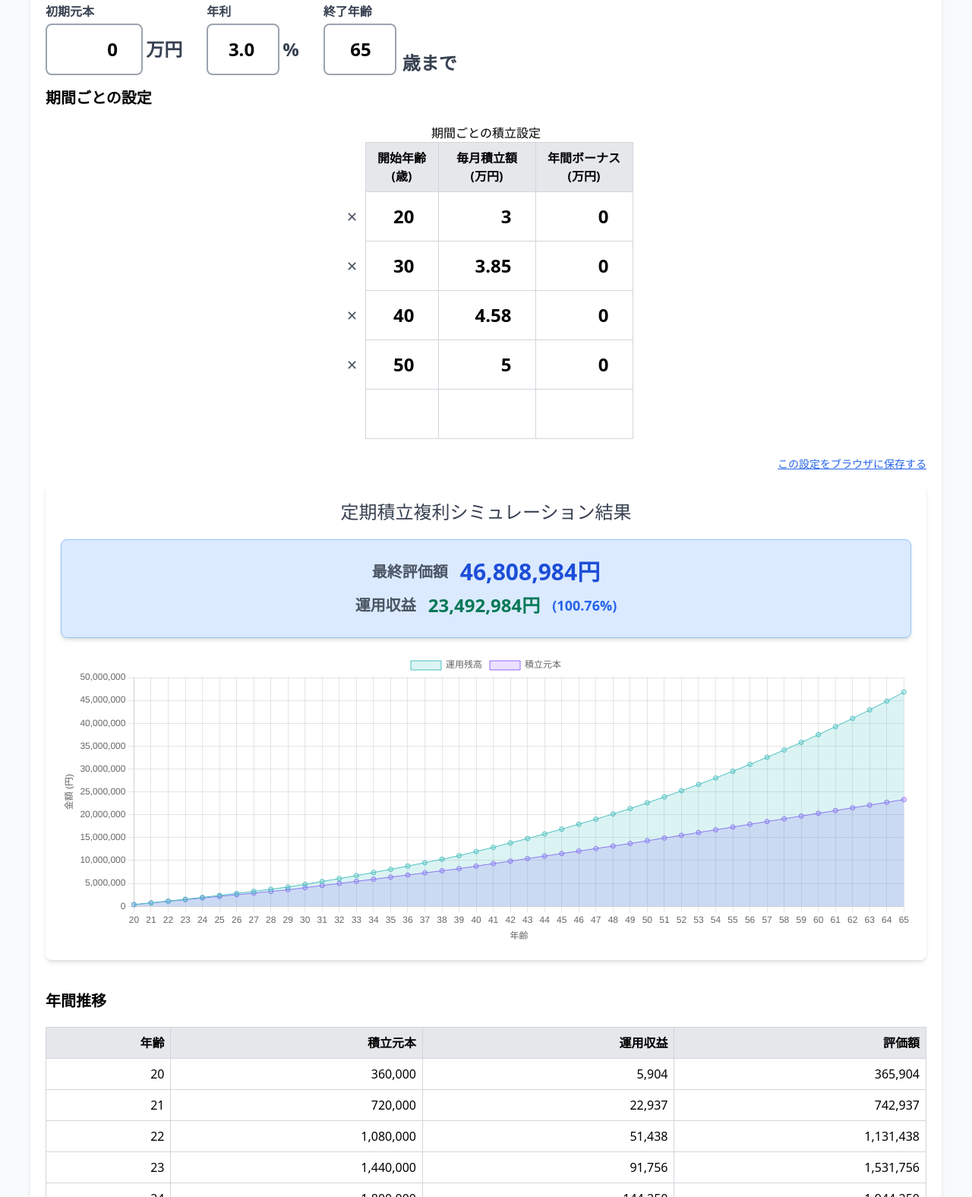
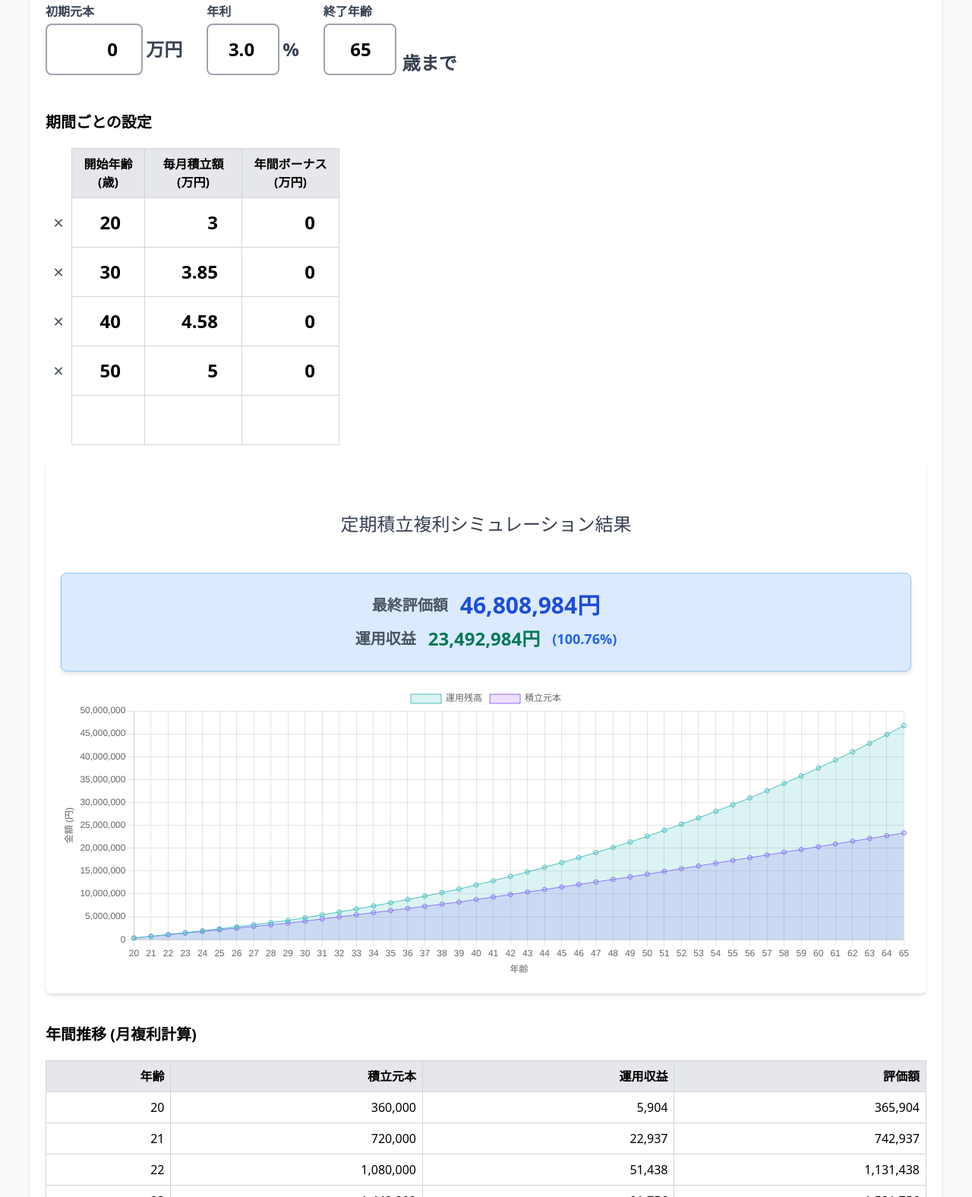
Before and after one commit to Garyuten/regular-compound-simulator, a website with bundled scripts: page index.html in a window 1280 px wide. Shown: the part 329-1905 px from the top of the page at 76% size. Built offline with nearby package versions, Linux system fonts and the light colour scheme.

Commit message:
chore: 追加の差分をコミット

```diff
--- a/index.html
+++ b/index.html
@@ -83,9 +83,9 @@
                         </div>
                     </div>
                 </div>
-            <h2 class="text-xl font-bold mb-4">期間ごとの設定</h2>
-            <table id="periodsTable" class="w-auto border-collapse mt-5 mb-5 table-fixed mx-auto">
-                <caption>期間ごとの積立設定</caption>
+            <h2 class="text-xl font-bold mt-12 mb-4">期間ごとの設定</h2>
+            <table id="periodsTable" class="w-auto border-collapse mt-5 mb-5 table-fixed">
+                <!-- <caption>期間ごとの積立設定</caption> -->
                 <thead>
                     <tr>
                         <th class="text-transparent border-none">操作</th>
@@ -100,6 +100,7 @@
             </table>
         </form>
 
+        <!--
         <div class="text-right mb-2">
             <a href="#" id="toggleSavePresetLink" class="text-blue-600 underline cursor-pointer text-sm hover:text-blue-800">この設定をブラウザに保存する</a>
         </div>
@@ -112,16 +113,17 @@
                 </div>
             </div>
         </div>
+        -->
     </div>
     <div class="bg-white p-5 rounded-lg shadow-md">
-<h2 class="text-center text-2xl text-gray-700 mb-5">定期積立複利シミュレーション結果</h2>
+<h2 class="text-center text-2xl text-gray-700 m-12">定期積立複利シミュレーション結果</h2>
         <div id="finalResultsSummary" class="text-center mb-5 p-4 bg-blue-100 border border-blue-300 rounded-lg shadow-md">
         </div>
         <canvas id="myChart" class="max-h-96 w-full"></canvas>
     </div>
 
     <div id="resultsTableContainer" class="mt-10">
-        <h2 class="text-xl font-bold mb-4">年間推移</h2>
+        <h2 class="text-xl font-bold mb-4">年間推移 (月複利計算)</h2>
         <table id="resultsTable" class="w-full border-collapse mt-5" style="display: none;">
             <thead>
                 <tr>
```
